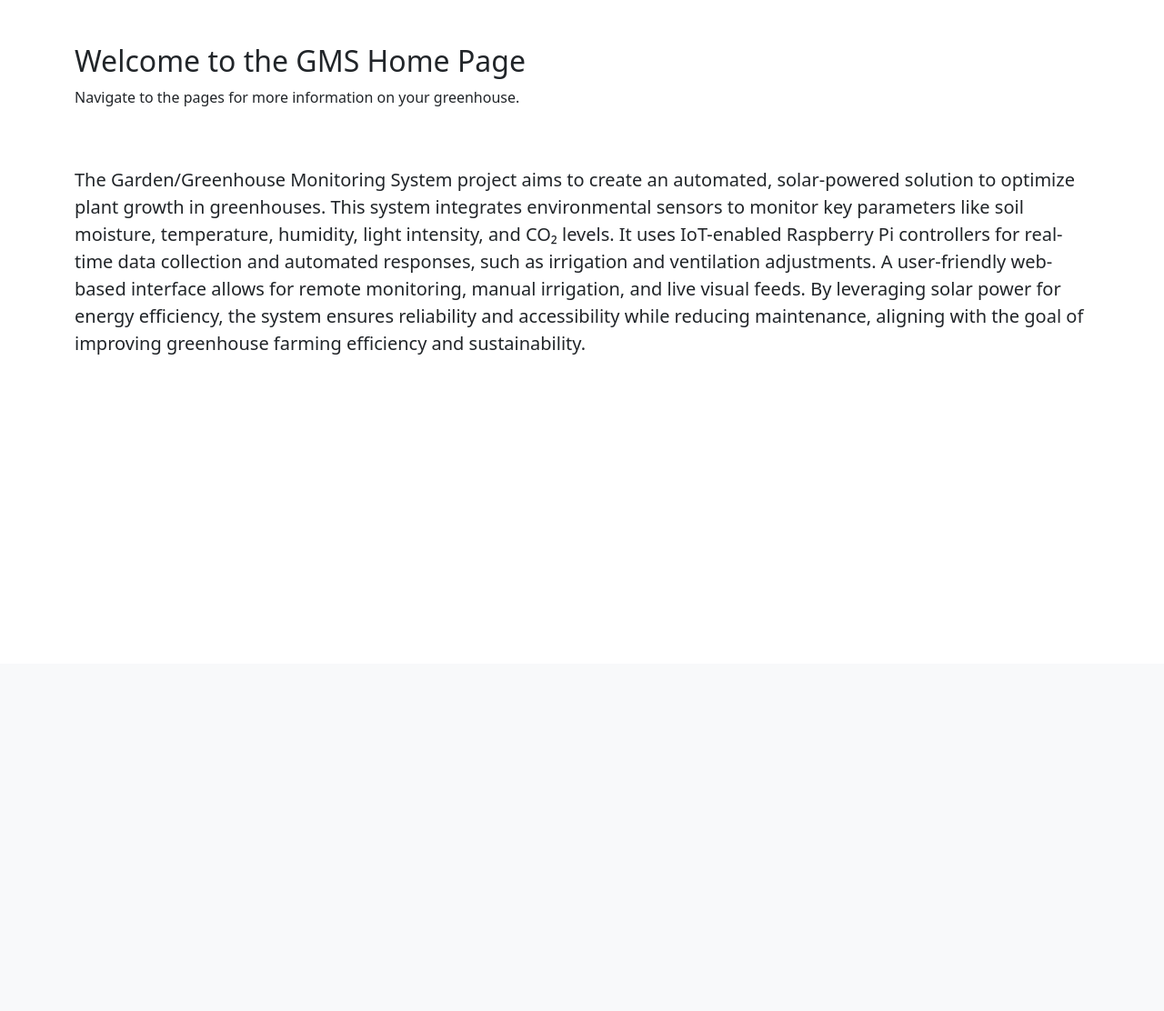
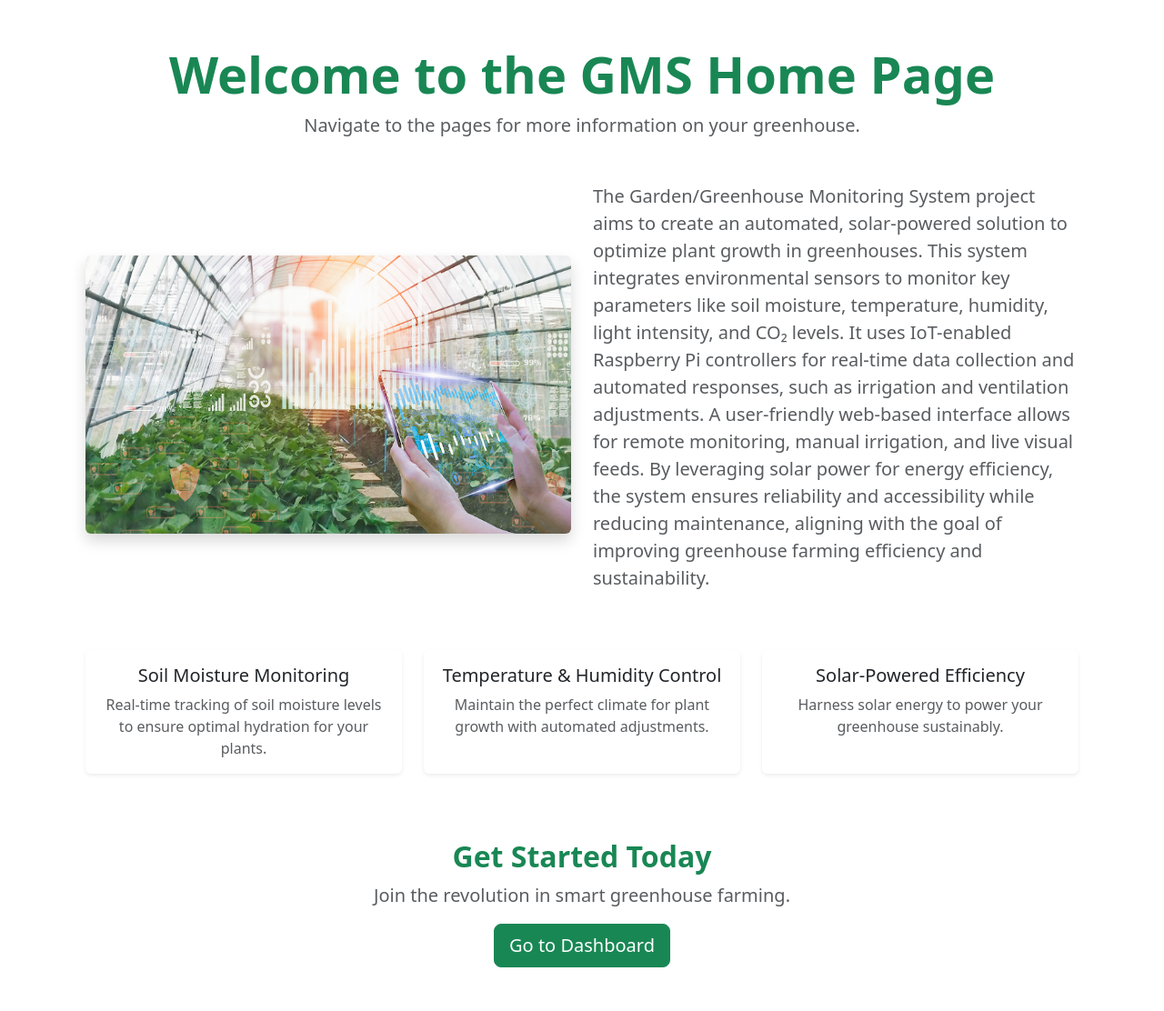
Before and after one commit to Greenhouse-Monitoring-System/Webserver-Dashboard, a Flask app: page / in a window 1280 px wide. Shown: the part 70-1182 px from the top of the page at 91% size. Before the commit the page ends 460 px from the top, so only its background shows below. Run offline with Flask 3, Linux system fonts and the light colour scheme.

Commit message:
Added styling for index.html

```diff
--- a/templates/index.html
+++ b/templates/index.html
@@ -3,16 +3,65 @@
 {% block title %}GMS Home Page{% endblock %}
 
 {% block content %}
+<div class="container mt-5">
 
-<h2>Welcome to the GMS Home Page</h2>
-<p>Navigate to the pages for more information on your greenhouse.</p>
-<br><br>
-<p class="lead">The Garden/Greenhouse Monitoring System project aims to create an automated, solar-powered solution to optimize plant
-    growth in greenhouses. This system integrates environmental sensors to monitor key parameters like soil moisture,
-    temperature, humidity, light intensity, and CO₂ levels. It uses IoT-enabled Raspberry Pi controllers for real-time
-    data collection and automated responses, such as irrigation and ventilation adjustments. A user-friendly web-based
-    interface allows for remote monitoring, manual irrigation, and live visual feeds. By leveraging solar power for
-    energy efficiency, the system ensures reliability and accessibility while reducing maintenance, aligning with the
-    goal of improving greenhouse farming efficiency and sustainability.</p>
+    <div class="text-center mb-5">
+        <h1 class="display-4 fw-bold text-success">Welcome to the GMS Home Page</h1>
+        <p class="lead text-muted">Navigate to the pages for more information on your greenhouse.</p>
+    </div>
 
+
+    <div class="row align-items-center mb-5">
+        <div class="col-md-6">
+            <img src="/static/homepage.png" class="img-fluid rounded shadow" alt="Greenhouse Image">
+        </div>
+        <div class="col-md-6">
+            <p class="lead text-muted">
+                The Garden/Greenhouse Monitoring System project aims to create an automated, solar-powered solution to optimize plant
+                growth in greenhouses. This system integrates environmental sensors to monitor key parameters like soil moisture,
+                temperature, humidity, light intensity, and CO₂ levels. It uses IoT-enabled Raspberry Pi controllers for real-time
+                data collection and automated responses, such as irrigation and ventilation adjustments. A user-friendly web-based
+                interface allows for remote monitoring, manual irrigation, and live visual feeds. By leveraging solar power for
+                energy efficiency, the system ensures reliability and accessibility while reducing maintenance, aligning with the
+                goal of improving greenhouse farming efficiency and sustainability.
+            </p>
+        </div>
+    </div>
+
+    <div class="row text-center mb-5">
+        <div class="col-md-4 mb-4">
+            <div class="card h-100 shadow-sm border-0">
+                <div class="card-body">
+                    <i class="fas fa-tint fa-3x text-success mb-3"></i>
+                    <h5 class="card-title">Soil Moisture Monitoring</h5>
+                    <p class="card-text text-muted">Real-time tracking of soil moisture levels to ensure optimal hydration for your plants.</p>
+                </div>
+            </div>
+        </div>
+        <div class="col-md-4 mb-4">
+            <div class="card h-100 shadow-sm border-0">
+                <div class="card-body">
+                    <i class="fas fa-thermometer-half fa-3x text-success mb-3"></i>
+                    <h5 class="card-title">Temperature & Humidity Control</h5>
+                    <p class="card-text text-muted">Maintain the perfect climate for plant growth with automated adjustments.</p>
+                </div>
+            </div>
+        </div>
+        <div class="col-md-4 mb-4">
+            <div class="card h-100 shadow-sm border-0">
+                <div class="card-body">
+                    <i class="fas fa-solar-panel fa-3x text-success mb-3"></i>
+                    <h5 class="card-title">Solar-Powered Efficiency</h5>
+                    <p class="card-text text-muted">Harness solar energy to power your greenhouse sustainably.</p>
+                </div>
+            </div>
+        </div>
+    </div>
+
+    <div class="text-center mb-5">
+        <h2 class="fw-bold text-success">Get Started Today</h2>
+        <p class="lead text-muted">Join the revolution in smart greenhouse farming.</p>
+        <a href="/greenhouse_home" class="btn btn-success btn-lg">Go to Dashboard</a>
+    </div>
+</div>
 {% endblock %}
```
Also changed, not shown: static/homepage.png (added).
